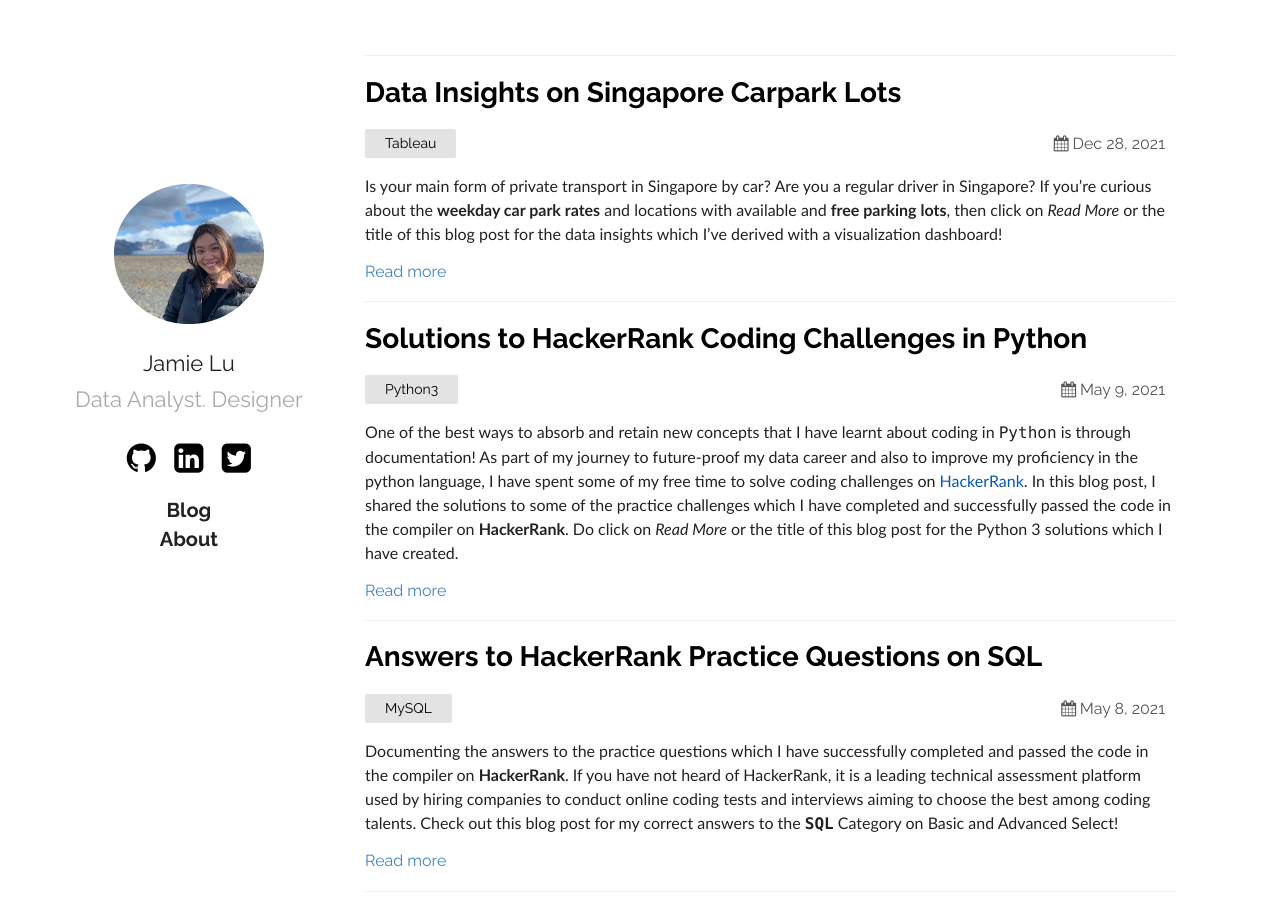
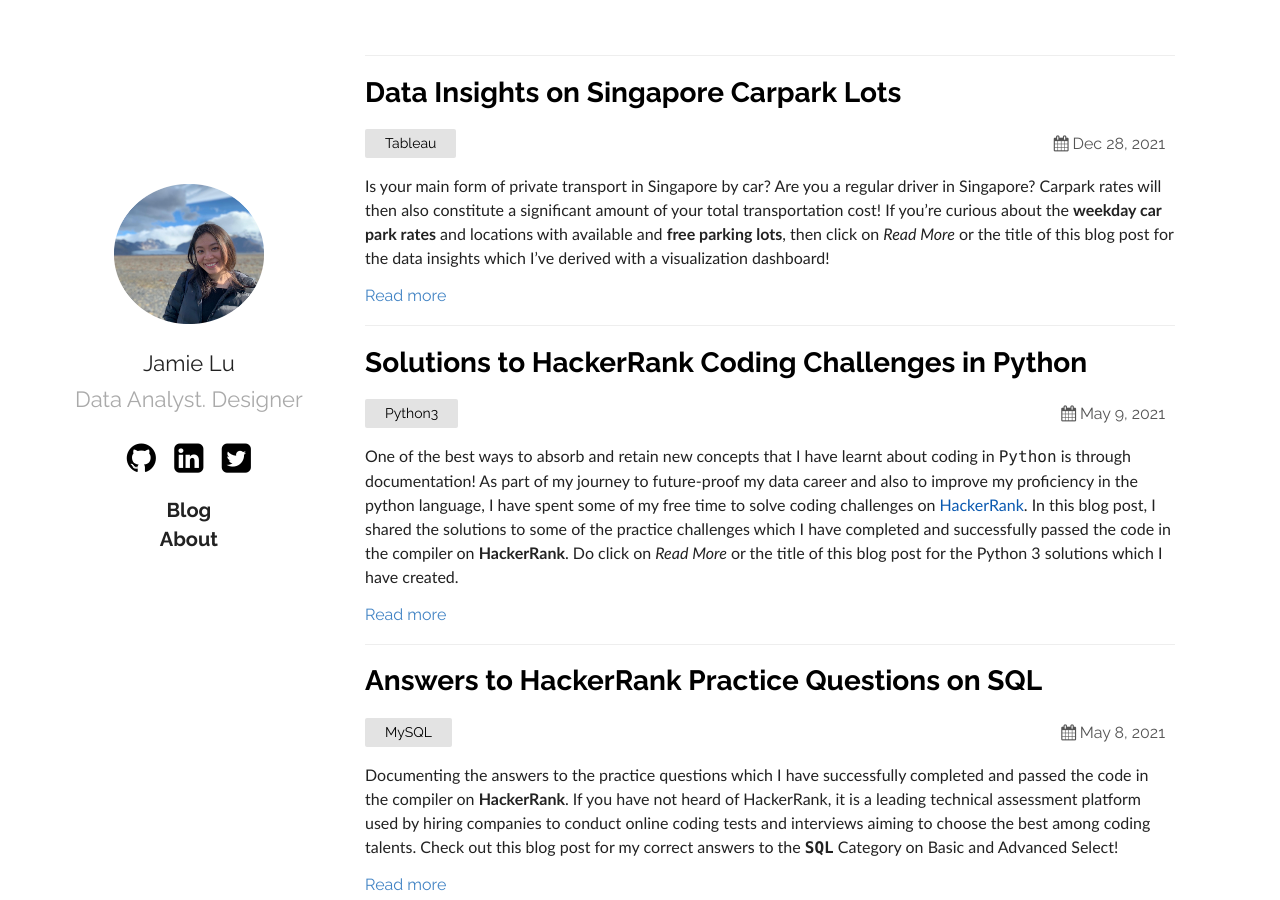
Before and after one commit to jamieqianhui/jamieqianhui.github.io, a Jekyll site: the page built from index.md, in a window 1280 px wide and 900 px high. Built offline with Jekyll 4.4.1, drawn with Linux system fonts in a browser that asks for light colours.

Commit message:
Update 2021-12-28-Data-Insights-Singapore-Carpark-Lots.markdown

```diff
--- a/_posts/2021-12-28-Data-Insights-Singapore-Carpark-Lots.markdown
+++ b/_posts/2021-12-28-Data-Insights-Singapore-Carpark-Lots.markdown
@@ -5,24 +5,24 @@
 categories: Tableau
 ---
 
-Is your main form of private transport in Singapore by car? Are you a regular driver in Singapore? If you're curious about the **weekday car park rates** and locations with available and **free parking lots**, then click on *Read More* or the title of this blog post for the data insights which I've derived with a visualization dashboard!
+Is your main form of private transport in Singapore by car? Are you a regular driver in Singapore? Carpark rates will then also constitute a significant amount of your total transportation cost! If you're curious about the **weekday car park rates** and locations with available and **free parking lots**, then click on *Read More* or the title of this blog post for the data insights which I've derived with a visualization dashboard!
 
 {: class="table-of-content"}
 * TOC
 {:toc}
 
-# An analysis on Singapore Carpark lots
+## An analysis on Singapore Carpark lots
 
-## 1: Weekday Peak Rates
+### 1: Weekday Peak Rates
 Based on the data collected by Sopra Steria on Singapore carpark lots, the average weekday peak rates per 90 mins interval is $3.43 and the median weekday peak rate is $3.00. If you drive to work on a regular basis and have to park your car in the CBD area during peak periods, then be prepared to spend about $12 sgd for an total of 6-hour period without a season pass!
 
-## 2: Weekday Off-peak Rates
+### 2: Weekday Off-peak Rates
 The weekday off-peak rates can be categorised as 'Low', 'Mid' and 'High', depending on the location of the carpark lot. Places with 'Low' off-peak rate cost less than $2.50 for every 90 min interval. Locations with 'Mid' and 'High' off-peak rates cost between $2.50 to $4.50 and more than $4.50 per 90 min respectively. Be sure to check the carpark rates first if you are going to park your car without a season pass for a substantial amount of time!
 
-## 3: Locations with Free Parking
+### 3: Locations with Free Parking
 Did you read **free** parking? Yes! Free parking! Check out the visualization dashboard to locate places that provide free parking service!
 
-## 4: Parking Lot Availability in Shopping malls & Hotels
+### 4: Parking Lot Availability in Shopping malls & Hotels
 Some frequented places like shopping malls and hotels have limited available parking lots. Although some places are located close to each other, they have different parking rates! Why not check out the carpark rates first before deciding which carpark to park your car? Could help you to save a few more dollars on parking cost!
 
 ![Singapore Car Park Analysis ](https://user-images.githubusercontent.com/43693494/147570674-7f8917c6-a776-4ff3-a900-8863a3281e5f.png)
```
